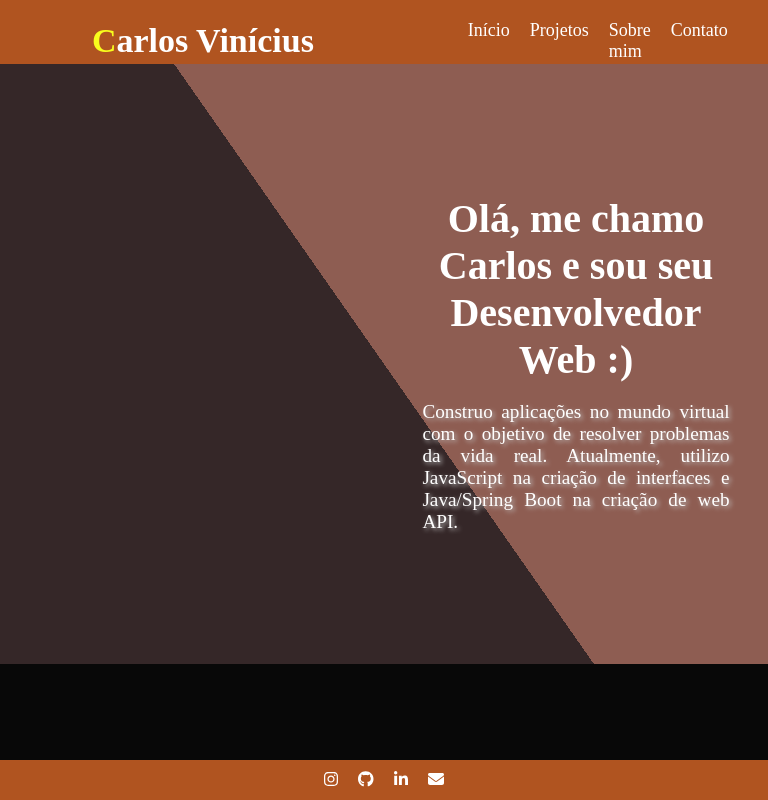
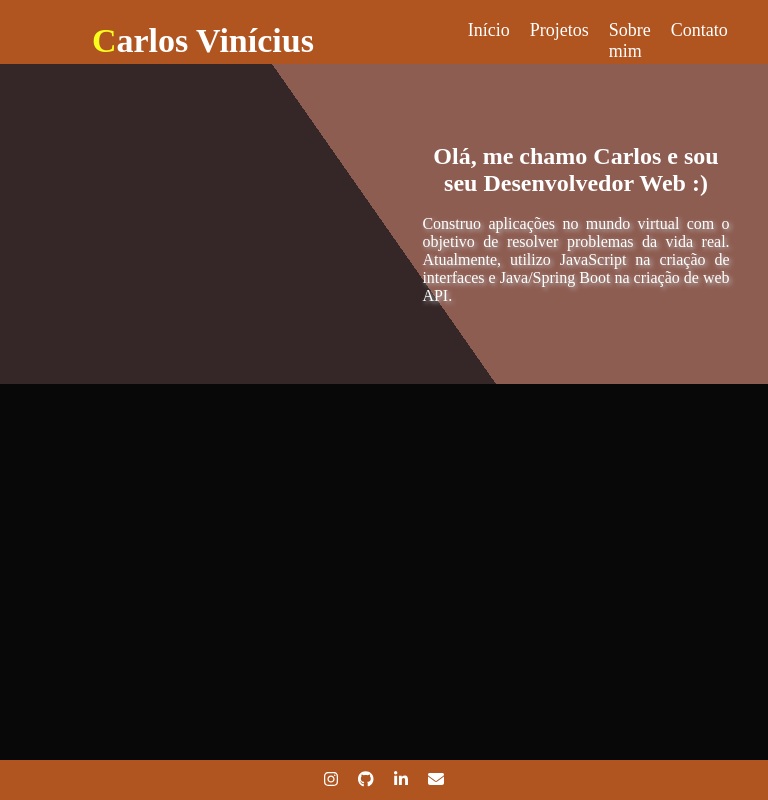
Before and after one commit to vinicarlosss/Portfolio, a React (Create React App) app: page / in a window 768 px wide. Built offline with nearby package versions, Linux system fonts and the light colour scheme; the HTML template or start-up script is replaced by a standard one.

Commit message:
finalizando responsividade da seção de apresentação

```diff
--- a/src/ui/components/Presentation/presentation.style.css
+++ b/src/ui/components/Presentation/presentation.style.css
@@ -122,8 +122,20 @@
     .presentation__main--content--title__text{
         font-size: 24px;
     }
+}
+
+/* ------------ css for medium screens ---------- */
+@media only screen and (min-width: 700px) and (max-width: 1020px){
+
+    .presentation__main{
+        height: 40vh;
+    }
+
+    .presentation__main--content--title__text{
+        font-size: 24px;
+    }
 
     .presentation__main--content--paragraph{
-        width: 100%;
+        font-size: 16px;
     }
 }
```
